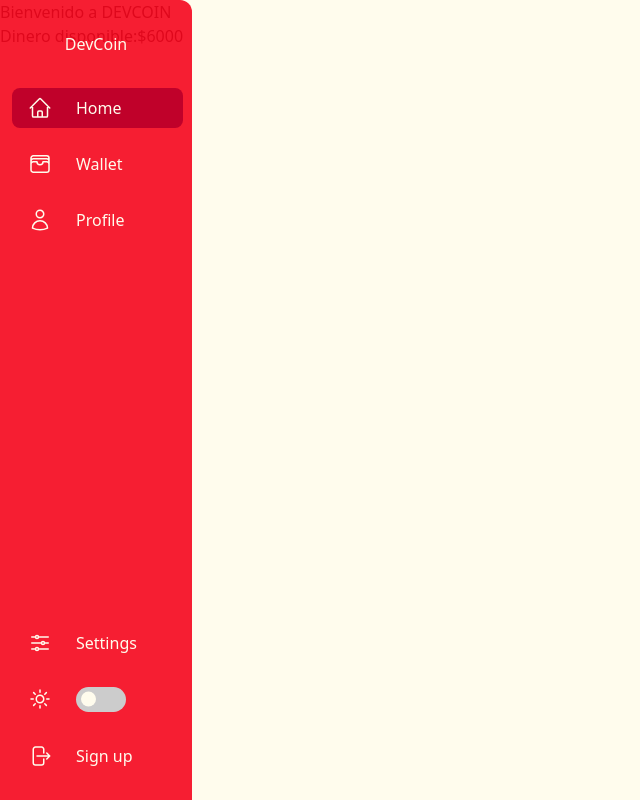
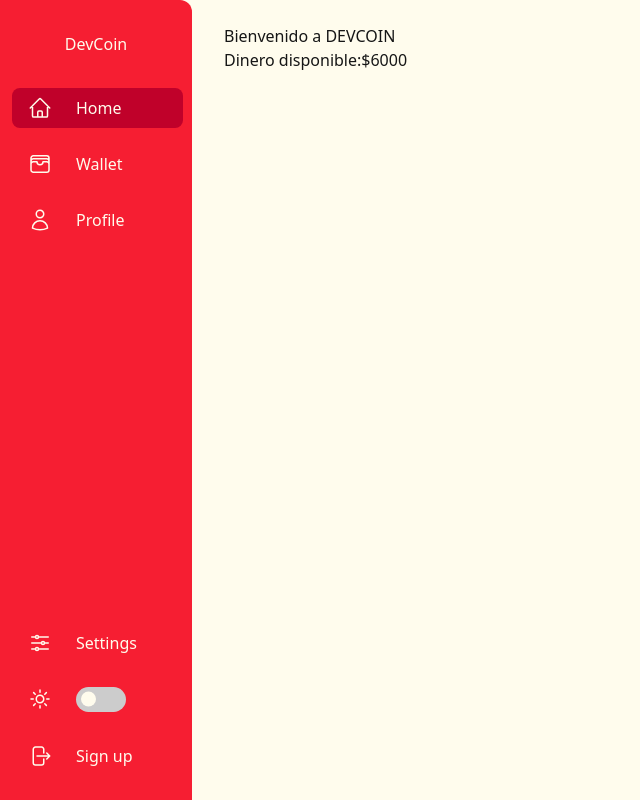
Before and after one commit to lautaroRocha/devCoin-front, a React (Vite) app: page / in a window 1280 px wide. Shown: the whole page, without its empty margins (0-640 px from the left). Built offline with nearby package versions, Linux system fonts and the light colour scheme.

Commit message:
Wrapper terminado.
Ya se puede agregar el wrapper y todas las páginas.

```diff
--- a/src/wrapper/AppWrap/AppWrap.jsx
+++ b/src/wrapper/AppWrap/AppWrap.jsx
@@ -3,11 +3,10 @@ import React from 'react';
 const AppWrap = (Component) =>
     function HOC() {
         return (
-            <div>
+            <div className="w-fullpl-[6rem] float-right h-screen pt-[1.5rem] pb-[1.5rem] pr-[2rem] xl:w-[85%] xl:pl-[2rem] 1700:w-[88%]">
                 <Component />
             </div>
         );
     };
 
-
 export default AppWrap;
```
Also changed, not shown: src/components/Home/Home.jsx (+4 -3 lines).
